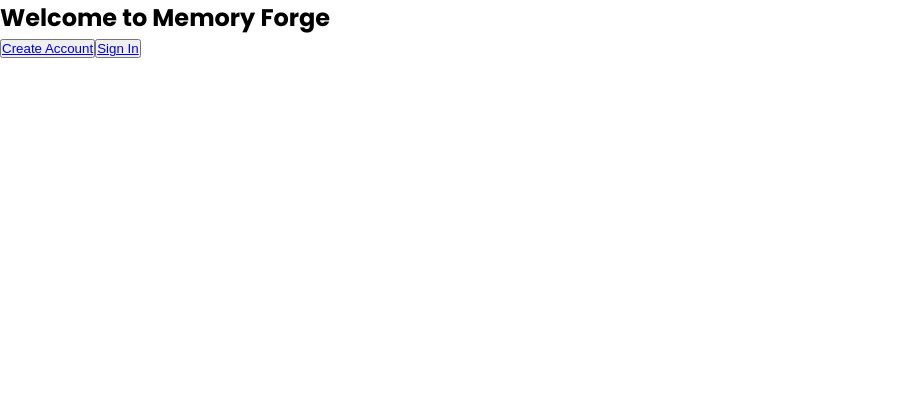
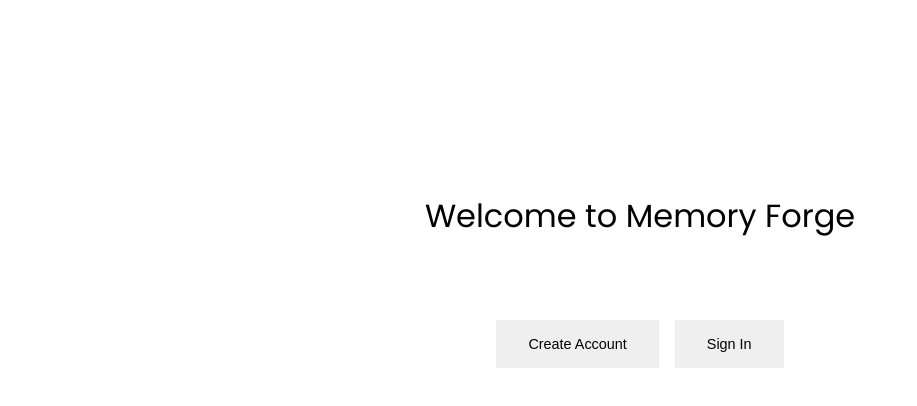
Before and after one commit to erkina308/memory-forge-fe, a React (Vite) app: page / in a window 1280 px wide. Shown: the top 406 px of the page, without its empty margins (0-917 px from the left). Built offline with nearby package versions, Linux system fonts and the light colour scheme; no server answers.

Commit message:
homepage styled

```diff
--- a/src/index.css
+++ b/src/index.css
@@ -255,6 +255,67 @@ form {
   background: #a5a5a5;
 }
 
+/* HOMEPAGE */
+
+.homepage_container {
+  width: auto;
+  height: 70vh;
+  display: flex;
+  justify-content: center;
+  align-items: center;
+  flex-direction: column;
+  gap: 5rem;
+}
+
+.homepage_title {
+  font-weight: 400;
+  font-size: 2rem;
+}
+
+.homepage_button_container {
+  display: flex;
+  justify-content: center;
+  align-items: center;
+  gap: 1rem;
+}
+
+.homepage_btn {
+  border: none;
+  padding: 1rem 2rem;
+  font-size: 0.9rem;
+}
+
+.homepage_btn:hover {
+  cursor: pointer;
+  background-color: #d5d7d9;
+}
+
+.homepage_btn a {
+  text-decoration: none;
+  color: black;
+}
+
+.homepage_btn a:visited {
+  color: black;
+}
+
+@media screen and (max-width: 520px) {
+  .homepage_title {
+    font-size: 1.7rem;
+  }
+  .homepage_btn {
+    font-size: 0.9rem;
+  }
+}
+
+@media screen and (max-width: 435px) {
+  .homepage_title {
+    font-size: 1.4rem;
+  }
+  .homepage_btn {
+    font-size: 0.9rem;
+  }
+}
 @media screen and (max-width: 500px) {
   .login_card {
     width: 300px;
--- a/src/pages/Homepage.jsx
+++ b/src/pages/Homepage.jsx
@@ -3,14 +3,16 @@ import { Link } from "react-router-dom";
 export default function Homepage() {
   return (
     <section>
-      <h1>Welcome to Memory Forge</h1>
-      <div>
-        <button>
-          <Link to={"/register"}>Create Account</Link>
-        </button>
-        <button>
-          <Link to={"/login"}>Sign In</Link>
-        </button>
+      <div className="homepage_container">
+        <h1 className="homepage_title">Welcome to Memory Forge</h1>
+        <div className="homepage_button_container">
+          <button className="homepage_btn">
+            <Link to={"/register"}>Create Account</Link>
+          </button>
+          <button className="homepage_btn">
+            <Link to={"/login"}>Sign In</Link>
+          </button>
+        </div>
       </div>
     </section>
   );
```
